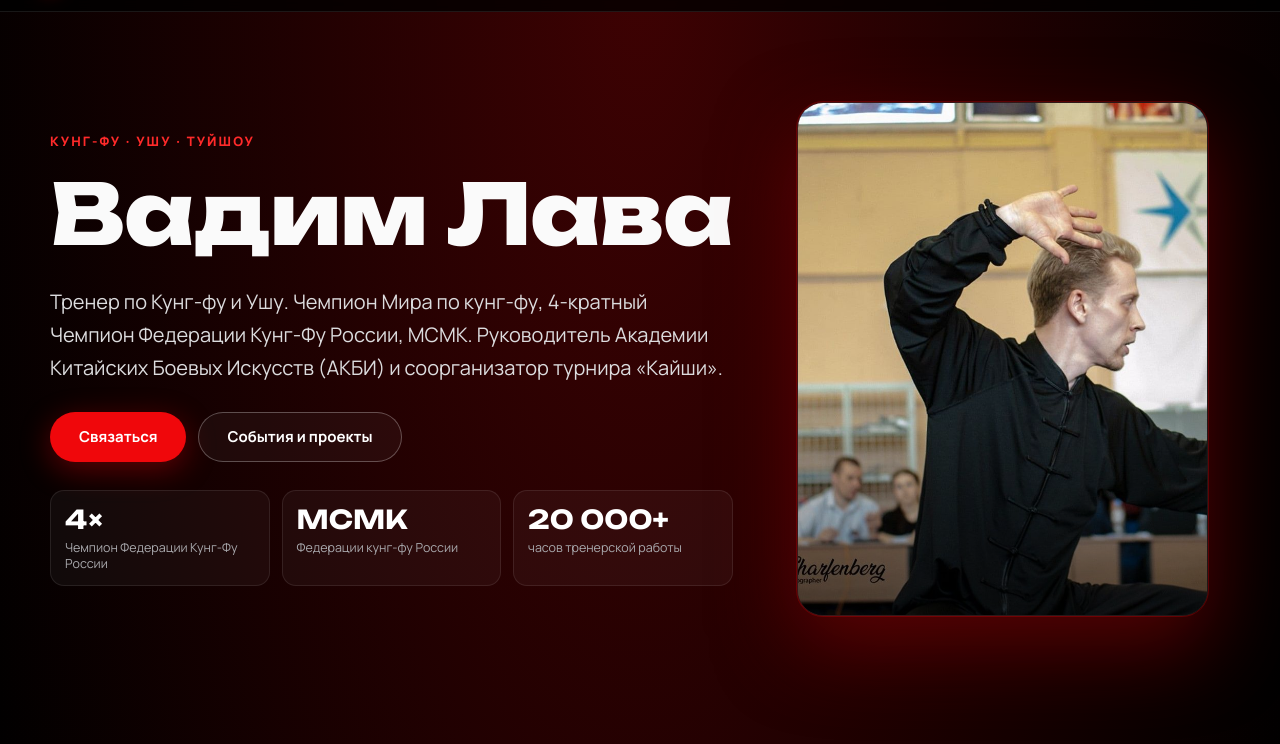
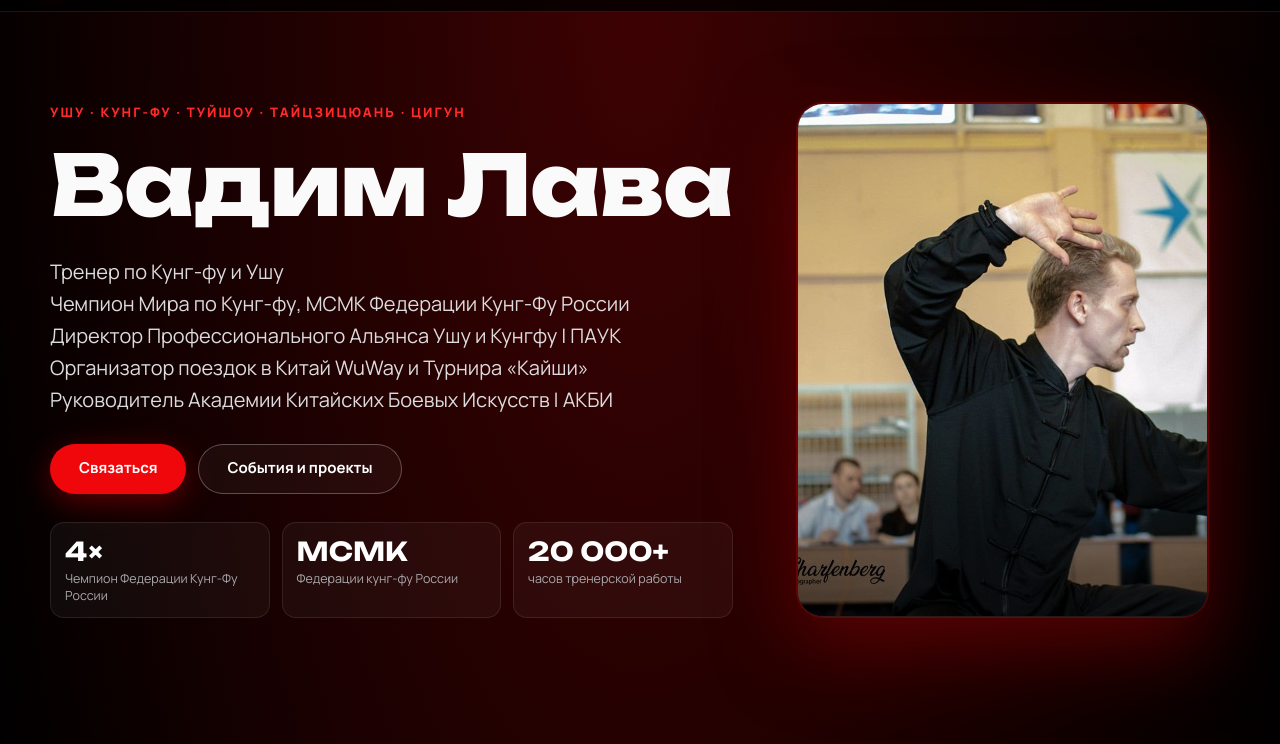
Before and after one commit to wulava/vadimlava-site, a plain HTML site: page 1/index.html in a window 1280 px wide. Shown: the part 56-800 px from the top of the page. Drawn offline with Linux system fonts and the light colour scheme.

Commit message:
/1: новый надзаголовок и первый абзац с переносами

```diff
--- a/1/index.html
+++ b/1/index.html
@@ -78,9 +78,13 @@
 <section class="hero">
   <div class="container hero__inner">
     <div class="hero__text reveal">
-      <p class="eyebrow">Кунг-фу · Ушу · Туйшоу</p>
+      <p class="eyebrow">Ушу · Кунг-фу · Туйшоу · Тайцзицюань · Цигун</p>
       <h1>Вадим&nbsp;Лава</h1>
-      <p class="hero__lead">Тренер по Кунг-фу и Ушу. Чемпион Мира по кунг-фу, 4-кратный Чемпион Федерации Кунг-Фу России, МСМК. Руководитель Академии Китайских Боевых Искусств (АКБИ) и соорганизатор турнира «Кайши».</p>
+      <p class="hero__lead">Тренер по Кунг-фу и Ушу<br>
+      Чемпион Мира по Кунг-фу, МСМК Федерации Кунг-Фу России<br>
+      Директор Профессионального Альянса Ушу и Кунгфу | ПАУК<br>
+      Организатор поездок в Китай WuWay и Турнира «Кайши»<br>
+      Руководитель Академии Китайских Боевых Искусств | АКБИ</p>
       <div class="hero__actions">
         <a class="btn btn--primary" href="#contacts">Связаться</a>
         <a class="btn btn--ghost" href="#events">События и проекты</a>
--- a/css/style.css
+++ b/css/style.css
@@ -77,7 +77,7 @@ ul{margin:0;padding:0;list-style:none}
 .hero__inner{display:grid;grid-template-columns:1.05fr .95fr;gap:clamp(24px,5vw,64px);align-items:center}
 .eyebrow{font-size:13px;font-weight:800;letter-spacing:.16em;text-transform:uppercase;color:var(--red-2);margin-bottom:14px}
 .hero h1{font-size:clamp(40px,7.2vw,84px);font-weight:800;margin-bottom:22px;letter-spacing:-.01em}
-.hero__lead{font-size:clamp(17px,2vw,20px);color:#dcdcde;max-width:36em}
+.hero__lead{font-size:clamp(17px,2vw,20px);color:#dcdcde;max-width:36em;line-height:1.6}
 .hero__actions{display:flex;flex-wrap:wrap;gap:12px;margin:28px 0}
 .hero__stats{display:grid;grid-template-columns:repeat(3,1fr);gap:12px;margin-top:8px}
 .hero__stats li{background:var(--card);border:1px solid var(--border);border-radius:14px;padding:14px 14px 12px}
```
